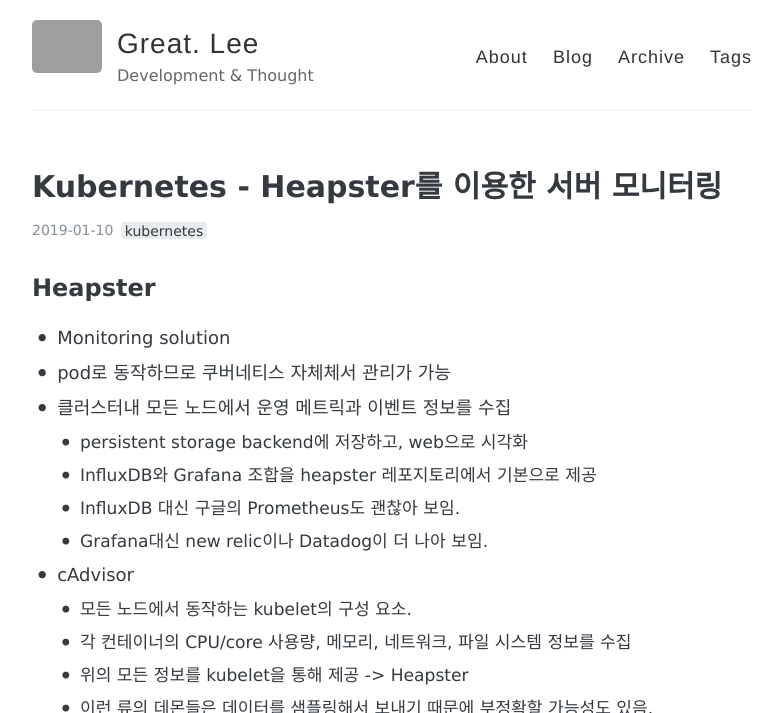
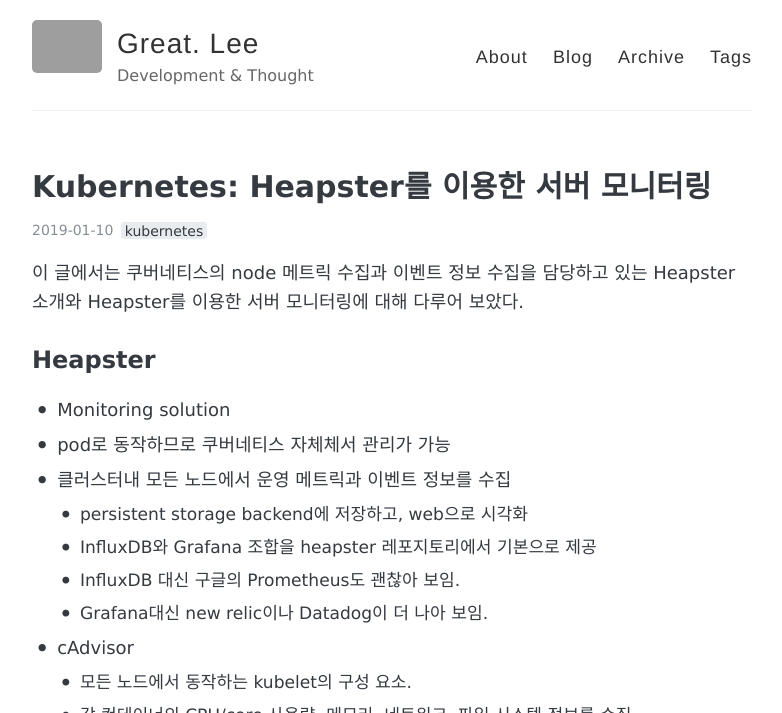
Before and after one commit to changdae-lee/changdae-lee.github.io, a Jekyll site: the page built from _posts/kubernetes/2019-01-10-monitoring_heapster.md, in a window 1280 px wide and 900 px high, cut to the strip 0-713 px from the top of the window. Shown: the whole strip, without its empty margins (248-1030 px from the left). Built offline with Jekyll 4.4.1, drawn with Linux system fonts in a browser that asks for light colours; comment, search, counter and statistics services are not loaded; grey boxes are pictures that could not be loaded.

Commit message:
Update monitoring heapster

```diff
--- a/_posts/kubernetes/2019-01-10-monitoring_heapster.md
+++ b/_posts/kubernetes/2019-01-10-monitoring_heapster.md
@@ -1,12 +1,14 @@
 ---
 layout: post
-title: Kubernetes - Heapster를 이용한 서버 모니터링
+title: "Kubernetes: Heapster를 이용한 서버 모니터링"
 tags: [kubernetes]
 comments: true
 sitemap:
     changefreq: daily
-    priority: 1.0
+    priority: 0.5
 ---
+이 글에서는 쿠버네티스의 node 메트릭 수집과 이벤트 정보 수집을 담당하고 있는 Heapster 소개와 Heapster를 이용한 서버 모니터링에 대해 다루어 보았다.
+
 ## Heapster
 * Monitoring solution
 * pod로 동작하므로 쿠버네티스 자체체서 관리가 가능
```
